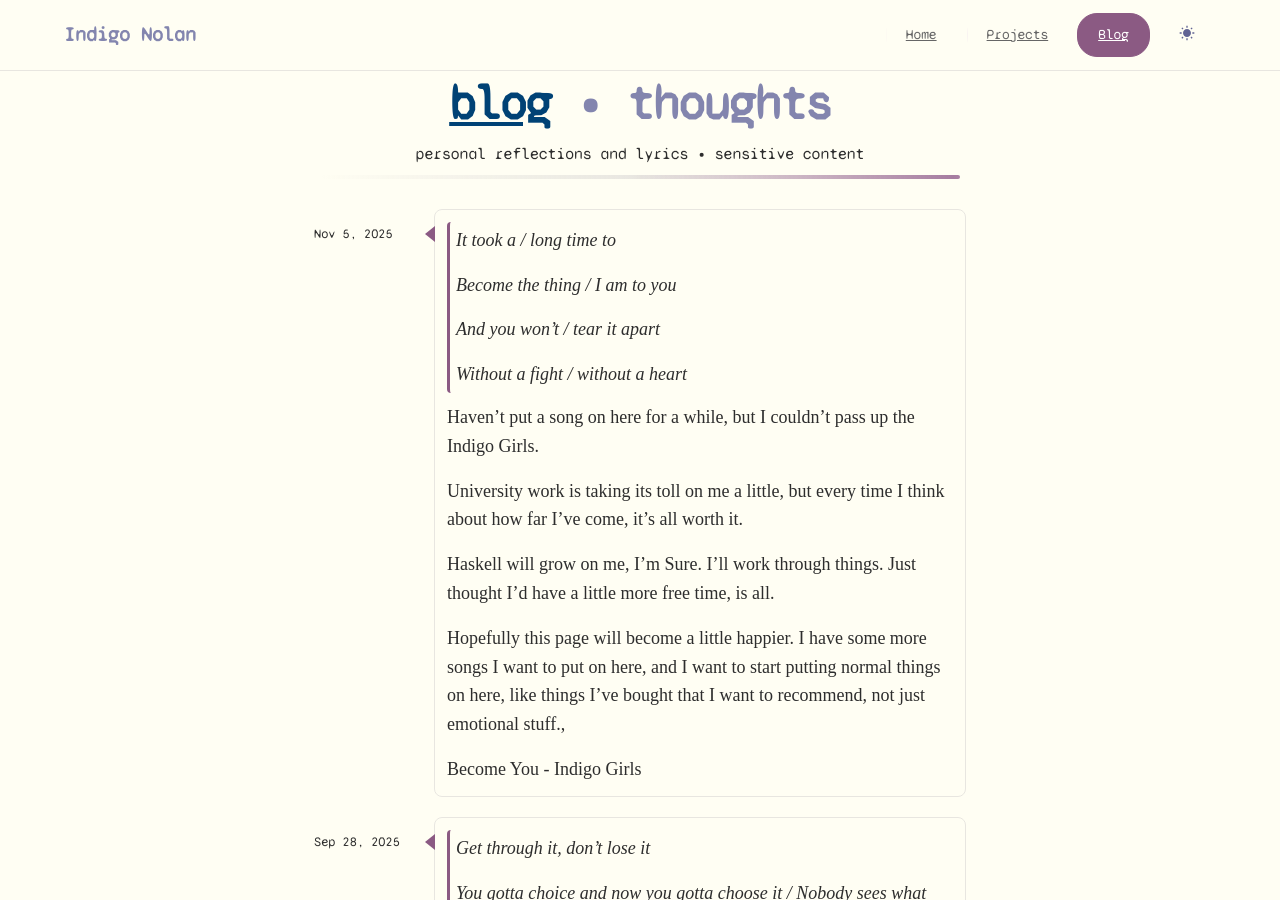
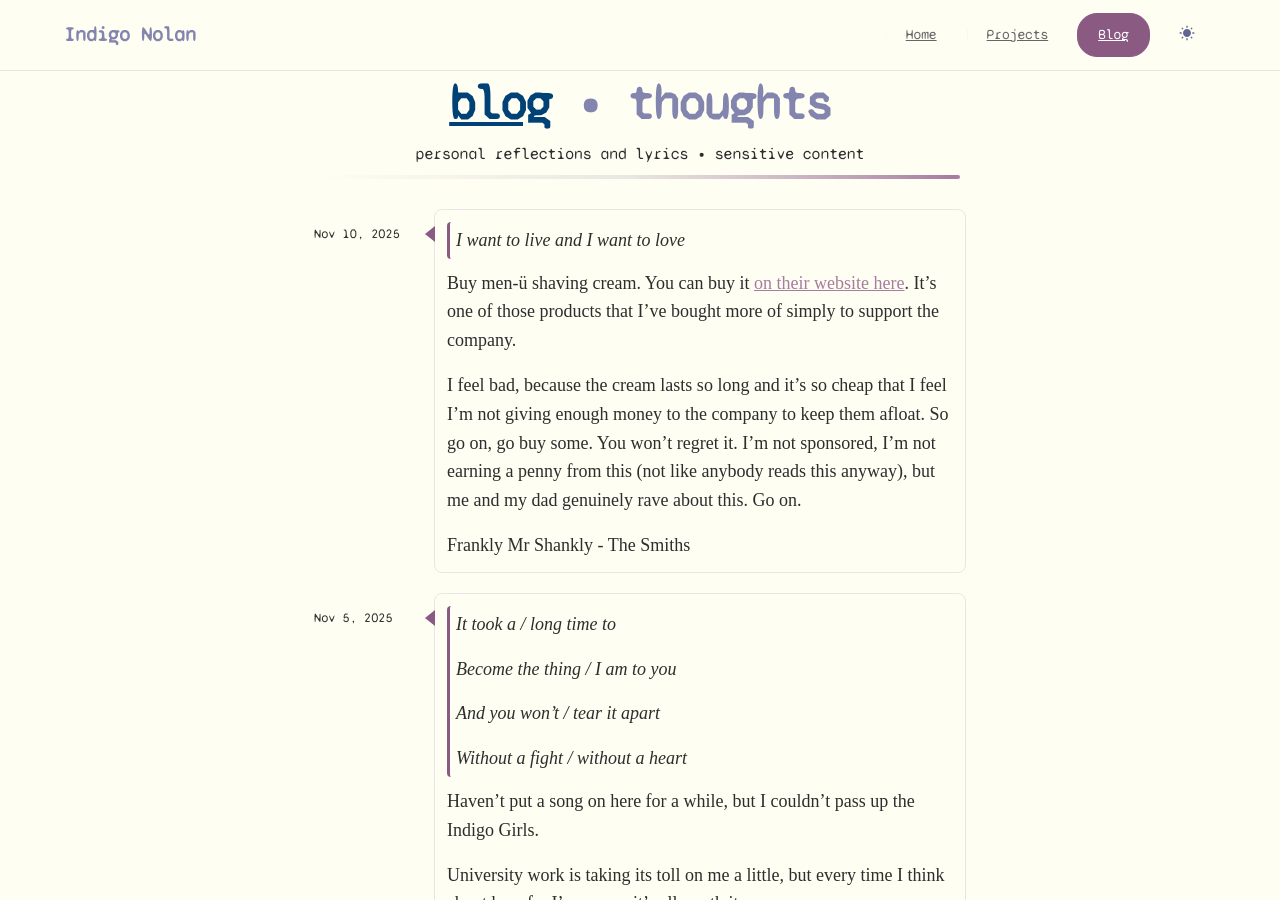
Before and after one commit to Lem0naise/website, a Jekyll site: the page built from thoughts.html, in a window 1280 px wide and 900 px high. Built offline with Jekyll 4.4.1, drawn with Linux system fonts in a browser that asks for light colours; some web fonts are replaced.

Commit message:
frankly Mr shankly

```diff
--- a/_data/fragments.yml
+++ b/_data/fragments.yml
@@ -394,3 +394,16 @@
     Hopefully this page will become a little happier. I have some more songs I want to put on here, and I want to start putting normal things on here, like things I've bought that I want to recommend, not just emotional stuff.,
 
     Become You - Indigo Girls
+
+
+
+- date: 2025-11-10 14:31:21
+  content: |
+    > I want to live and I want to love
+
+
+    Buy men-ü shaving cream. You can buy it [on their website here](https://men-u.com/product/shave-cream-100ml/). It's one of those products that I've bought more of simply to support the company.
+
+    I feel bad, because the cream lasts so long and it's so cheap that I feel I'm not giving enough money to the company to keep them afloat. So go on, go buy some. You won't regret it. I'm not sponsored, I'm not earning a penny from this (not like anybody reads this anyway), but me and my dad genuinely rave about this. Go on.
+
+    Frankly Mr Shankly - The Smiths
```
